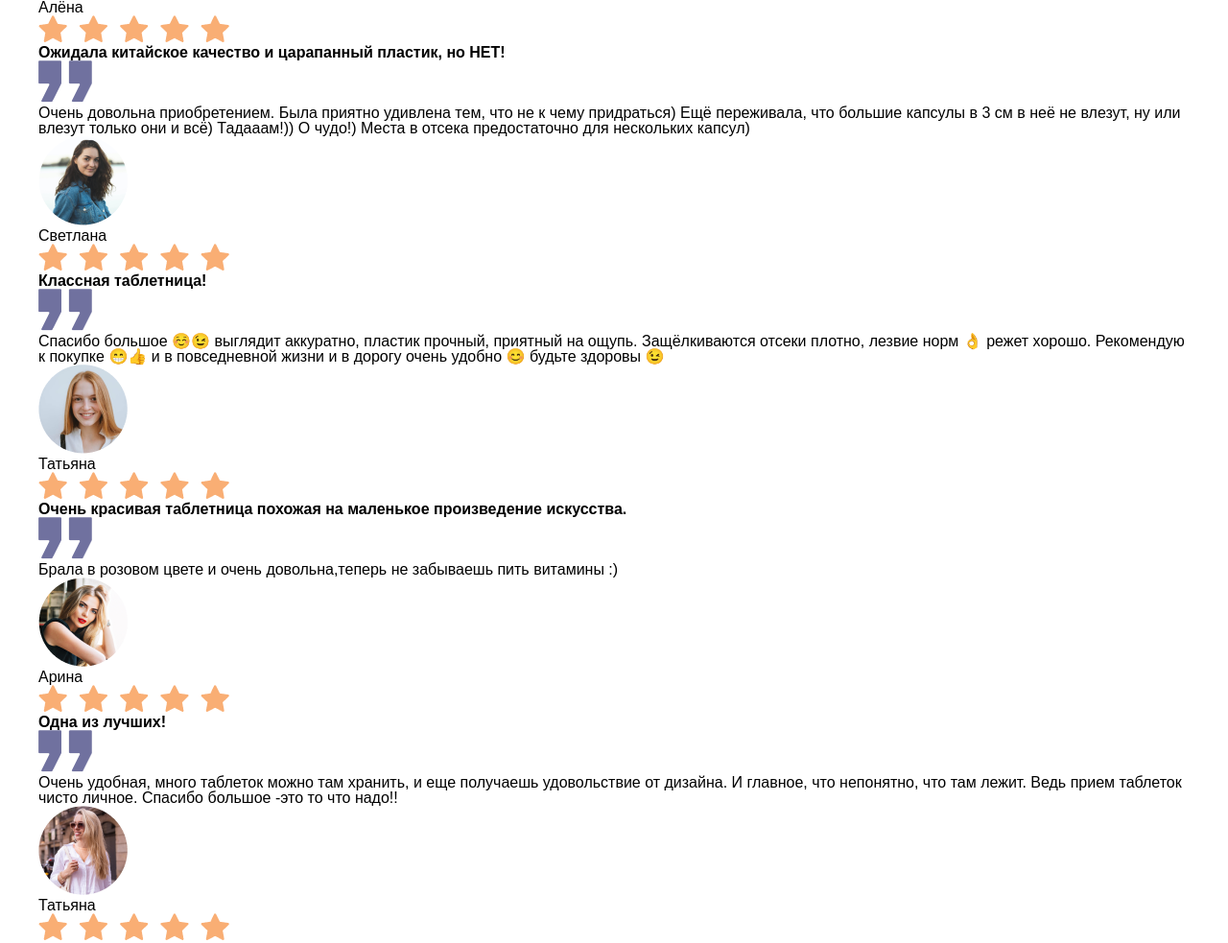
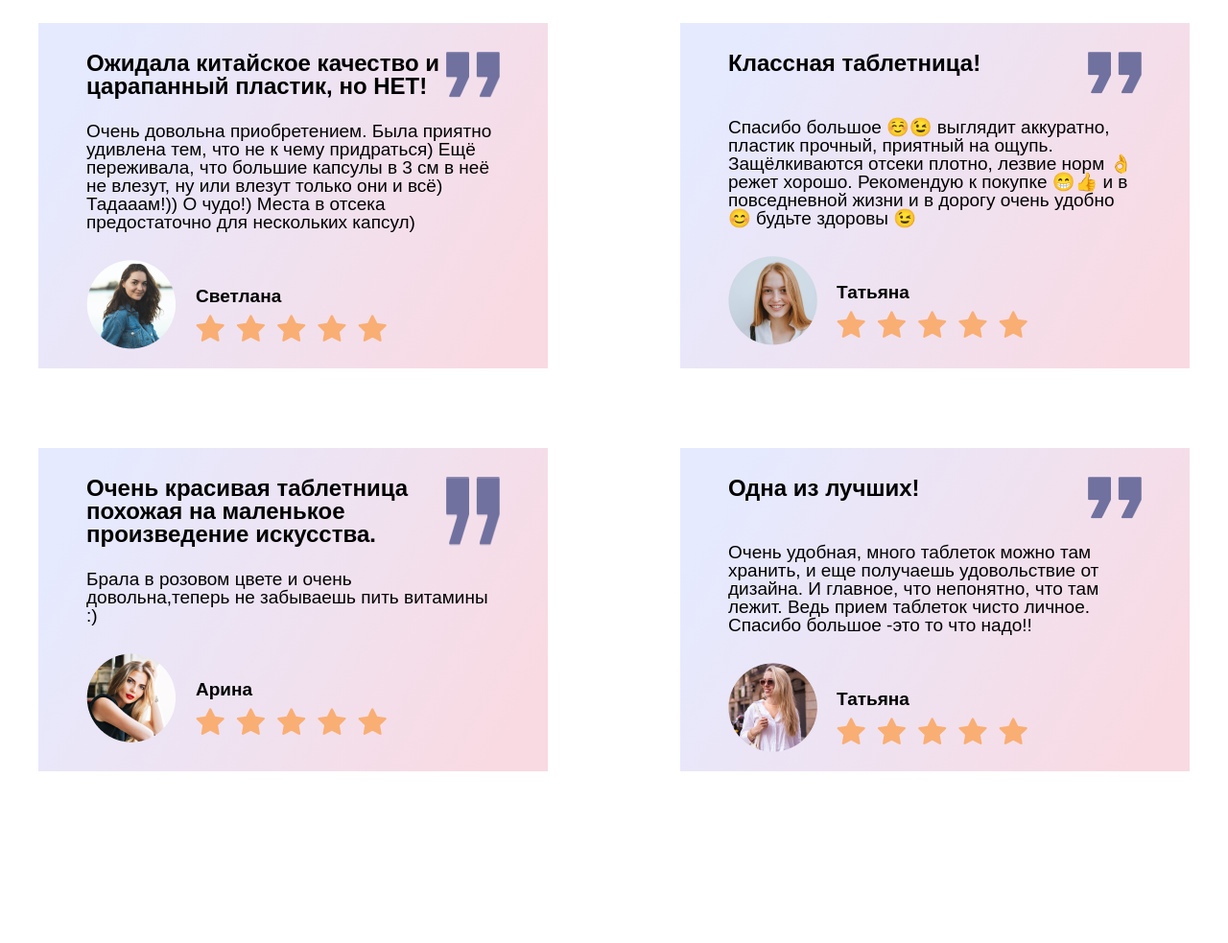
Before and after one commit to Taras21071988/project_westwood, a plain HTML site: page index.html in a window 1280 px wide. Shown: the part 2441-3424 px from the top of the page at 96% size. After the commit the page ends 3345 px from the top, so only its background shows below. Drawn offline with Linux system fonts and the light colour scheme; a web font is replaced by a local one.

Commit message:
end section reviews

```diff
--- a/css/style.css
+++ b/css/style.css
@@ -40,9 +40,11 @@ img {
   line-height: 35px;
   font-weight: 700;
 }
-.title span{
+
+.title span {
   color: #D96E9B;
 }
+
 .header {
   background-image: url(../img/header-img.jpg);
   height: 100vh;
@@ -212,24 +214,58 @@ img {
   text-align: center;
   line-height: 23px;
 }
-.reviews {}
 
-.reviews-title {}
+.reviews {
+  margin-bottom: 100px;
+}
 
-.reviews__wrapper {}
+.reviews-title {
+  margin-bottom: 36px;
+}
 
-.reviews__content {}
+.reviews__wrapper {
+  display: grid;
+  grid-template-columns: repeat(2, 1fr);
+  gap: 83px 138px;
 
-.reviews__content-title {}
+}
 
-.content__title-text {}
+.reviews__content {
+  display: flex;
+  flex-direction: column;
+  background: linear-gradient(118.82deg, #E5EAFF 9.63%, #F9DAE2 91.47%);
+  padding: 30px 50px 20px;
+}
 
-.reviews__content-text {}
+.reviews__content-title {
+  display: flex;
+  justify-content: space-between;
+  margin-bottom: 25px;
+}
 
-.reviews__author {}
+.content__title-text {
+  font-size: 24px;
+  font-weight: 700;
+}
 
-.reviews__author-img {}
+.reviews__content-text {
+  font-size: 19px;
+  font-weight: 400;
+  margin-bottom: 30px;
+}
 
-.reviews__author-name {}
+.reviews__author {
+  display: flex;
+  align-items: flex-end;
+  gap: 0 20px;
+}
 
-.reviews__author-star {}
+.reviews__author-name {
+  font-weight: 700;
+  font-size: 19px;
+  line-height: 28px;
+}
+
+.reviews__author-star {
+margin-top: 5px;
+}
--- a/index.html
+++ b/index.html
@@ -146,8 +146,9 @@
             </p>
             <div class="reviews__author">
               <img class="reviews__author-img" src="img/фото Елена.png" alt="foto-author">
-              <p class="reviews__author-name">Елена</p>
+              <p class="reviews__author-name">Елена <br>
                 <img class="reviews__author-star" src="img/star.png" alt="star-img">
+              </p>
             </div>
           </div>
           <div class="reviews__content">
@@ -160,8 +161,9 @@
             </p>
             <div class="reviews__author">
               <img class="reviews__author-img" src="img/фото Aлена.png" alt="foto-author">
-              <p class="reviews__author-name">Алёна</p>
+              <p class="reviews__author-name">Алёна <br>
                 <img class="reviews__author-star" src="img/star.png" alt="star-img">
+              </p>
             </div>
           </div>
           <div class="reviews__content">
@@ -170,14 +172,17 @@
               <img src="img/quotes.png" alt="quotes">
             </div>
             <p class="reviews__content-text">
-              Очень довольна приобретением. Была приятно удивлена тем, что не к чему придраться) Ещё переживала, что большие капсулы в
-              3 см в неё не влезут, ну или влезут только они и всё) Тадааам!)) О чудо!) Места в отсека предостаточно для нескольких
+              Очень довольна приобретением. Была приятно удивлена тем, что не к чему придраться) Ещё переживала, что
+              большие капсулы в
+              3 см в неё не влезут, ну или влезут только они и всё) Тадааам!)) О чудо!) Места в отсека предостаточно для
+              нескольких
               капсул)
             </p>
             <div class="reviews__author">
               <img class="reviews__author-img" src="img/фото Светлана.png" alt="foto-author">
-              <p class="reviews__author-name">Светлана</p>
+              <p class="reviews__author-name">Светлана <br>
                 <img class="reviews__author-star" src="img/star.png" alt="star-img">
+              </p>
             </div>
           </div>
           <div class="reviews__content">
@@ -186,18 +191,22 @@
               <img src="img/quotes.png" alt="quotes">
             </div>
             <p class="reviews__content-text">
-              Спасибо большое ☺️😉 выглядит аккуратно, пластик прочный, приятный на ощупь. Защёлкиваются отсеки плотно, лезвие норм 👌
-              режет хорошо. Рекомендую к покупке 😁👍 и в повседневной жизни и в дорогу очень удобно 😊 будьте здоровы 😉
+              Спасибо большое ☺️😉 выглядит аккуратно, пластик прочный, приятный на ощупь. Защёлкиваются отсеки плотно,
+              лезвие норм 👌
+              режет хорошо. Рекомендую к покупке 😁👍 и в повседневной жизни и в дорогу очень удобно 😊 будьте здоровы
+              😉
             </p>
             <div class="reviews__author">
               <img class="reviews__author-img" src="img/фото Татьяна1.png" alt="foto-author">
-              <p class="reviews__author-name">Татьяна</p>
+              <p class="reviews__author-name">Татьяна <br>
                 <img class="reviews__author-star" src="img/star.png" alt="star-img">
+              </p>
             </div>
           </div>
           <div class="reviews__content">
             <div class="reviews__content-title">
-              <h5 class="content__title-text">Очень красивая таблетница похожая на маленькое произведение искусства.</h5>
+              <h5 class="content__title-text">Очень красивая таблетница похожая на маленькое произведение искусства.
+              </h5>
               <img src="img/quotes.png" alt="quotes">
             </div>
             <p class="reviews__content-text">
@@ -205,8 +214,9 @@
             </p>
             <div class="reviews__author">
               <img class="reviews__author-img" src="img/фото Арина.png" alt="foto-author">
-              <p class="reviews__author-name">Арина</p>
+              <p class="reviews__author-name">Арина <br>
                 <img class="reviews__author-star" src="img/star.png" alt="star-img">
+              </p>
             </div>
           </div>
           <div class="reviews__content">
@@ -215,16 +225,23 @@
               <img src="img/quotes.png" alt="quotes">
             </div>
             <p class="reviews__content-text">
-              Очень удобная, много таблеток можно там хранить, и еще получаешь удовольствие от дизайна. И главное, что непонятно, что
+              Очень удобная, много таблеток можно там хранить, и еще получаешь удовольствие от дизайна. И главное, что
+              непонятно, что
               там лежит. Ведь прием таблеток чисто личное. Спасибо большое -это то что надо!!
             </p>
             <div class="reviews__author">
               <img class="reviews__author-img" src="img/фото Тарьяна2.png" alt="foto-author">
-              <p class="reviews__author-name">Татьяна</p>
+              <p class="reviews__author-name">Татьяна <br>
                 <img class="reviews__author-star" src="img/star.png" alt="star-img">
+              </p>
             </div>
           </div>
         </div>
+      </div>
+    </section>
+    <section class="products">
+      <div class="container">
+
       </div>
     </section>
   </main>
```
Lines whose indentation alone changed are shown as unchanged.
